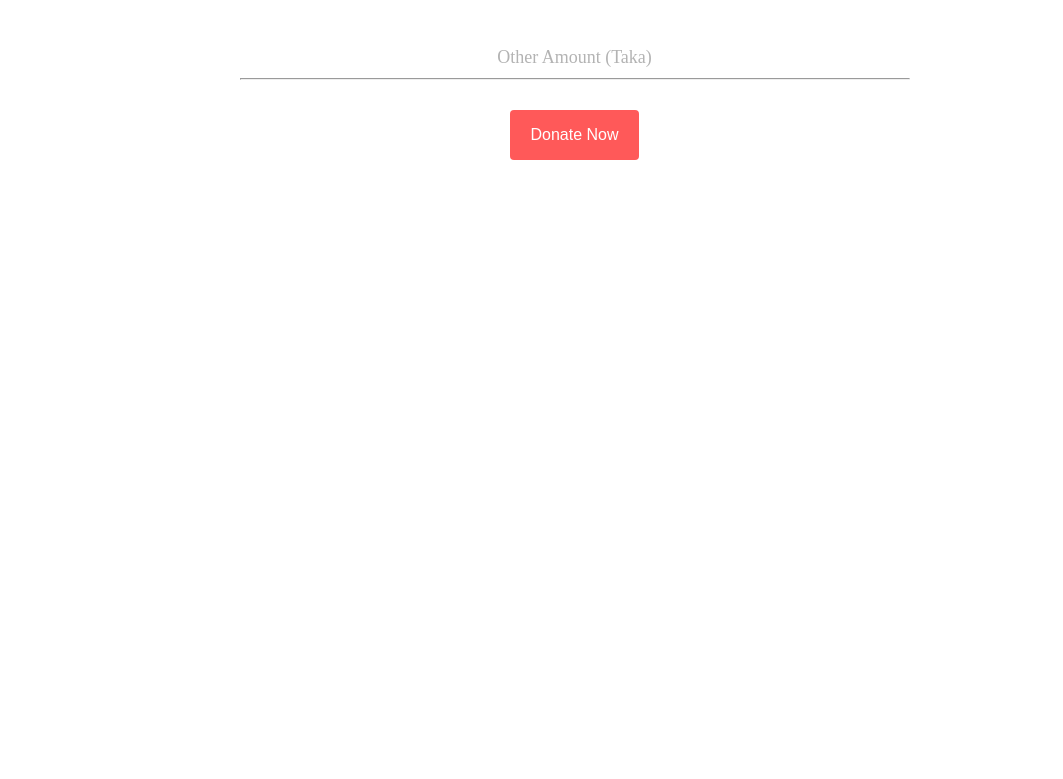
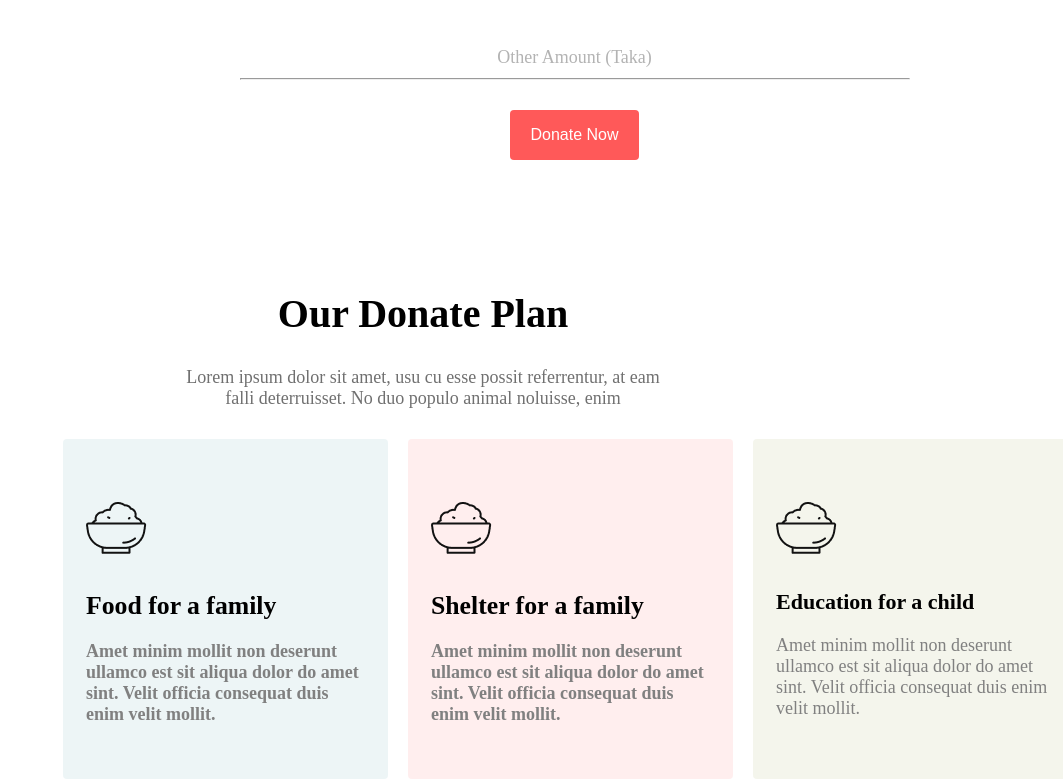
Before and after one commit to thtafsirulhasan/donate-today, a plain HTML site: page index.html in a window 1280 px wide. Shown: the part 1115-1894 px from the top of the page, without its empty margins (217-1280 px from the left). Before the commit the page ends 1405 px from the top, so only its background shows below. Drawn offline with Linux system fonts and the light colour scheme.

Commit message:
added Donate Plane Section

```diff
--- a/CSS/style.css
+++ b/CSS/style.css
@@ -111,3 +111,59 @@
      margin: 10px auto;
      color: #DADADA;
 }
+/* Our Donate Plane */
+.Our-Donate-Plane{
+    padding:0 280px;
+}
+.Our-Donate-Plane h1{
+    font-size: 40px;
+    font-weight: 700;
+    text-align: center;
+    margin-bottom: 20px;
+}
+.plane-description{
+    font-size: 18px;
+    text-align: center;
+    width: 500px;
+    margin:30px auto;
+    color: #707070;
+}
+.Donate-Plane-Box-All{
+    display: flex;
+    justify-content: space-between;
+    gap:20px;
+}
+.Donate-Plane-Box-1{
+    padding:63px 22px 54px 23px;
+    background-color: rgba(79, 157, 166, 0.1);
+    border-radius:4px;
+}
+.Donate-Plane-Box-2{
+    background-color: rgba(255, 89, 89, 0.1);
+    border-radius:4px;
+    padding:63px 22px 54px 23px;
+}
+.Donate-Plane-Box-3{
+    background-color: rgba(150, 156, 67, 0.1);
+    border-radius:4px;
+    padding:63px 22px 54px 23px;
+}
+.Donate-Plane-Box-1 img{
+    padding-bottom:31px;
+}
+.Donate-Plane-Box-2 img{
+    padding-bottom:31px;
+}
+.Donate-Plane-Box-3 img{
+    padding-bottom:31px;
+}
+.Donate-Plane-Box-1, .Donate-Plane-Box-2, .Donate-Plane-Box-3 h3{
+    font-size: 22px;
+    font-weight: 600;
+}
+.Donate-plan-Description{
+    font-size: 18px;
+    color:gray;
+    width: 280px;
+    margin-top: 20px;
+}
--- a/index.html
+++ b/index.html
@@ -43,6 +43,32 @@
                 </div>
             </div>
         </section>
+        <!--Our Donate Plane Here-->
+        <section class="Our-Donate-Plane">
+            <h1>Our Donate Plan</h1>
+            <p class="plane-description">Lorem ipsum dolor sit amet, usu cu esse possit referrentur, at eam falli deterruisset. No duo populo
+                animal noluisse, enim</p>
+            <div class="Donate-Plane-Box-All">
+                <div class="Donate-Plane-Box-1">
+                    <img src="icons/food.png" alt="">
+                    <h3>Food for a family</h3>
+                    <p class="Donate-plan-Description">Amet minim mollit non deserunt ullamco est sit aliqua dolor do amet sint. Velit officia consequat
+                        duis enim velit mollit.</p>
+                </div>
+                <div class="Donate-Plane-Box-2">
+                    <img src="icons/food.png" alt="">
+                    <h3>Shelter for a family</h3>
+                    <p class="Donate-plan-Description">Amet minim mollit non deserunt ullamco est sit aliqua dolor do amet sint. Velit officia consequat
+                        duis enim velit mollit.</p>
+                </div>
+                <div class="Donate-Plane-Box-3">
+                    <img src="icons/food.png" alt="">
+                    <h3>Education for a child</h3>
+                    <p class="Donate-plan-Description">Amet minim mollit non deserunt ullamco est sit aliqua dolor do amet sint. Velit officia consequat
+                        duis enim velit mollit.</p>
+                </div>
+            </div>
+        </section>
     </main>
 </body>
 
```
